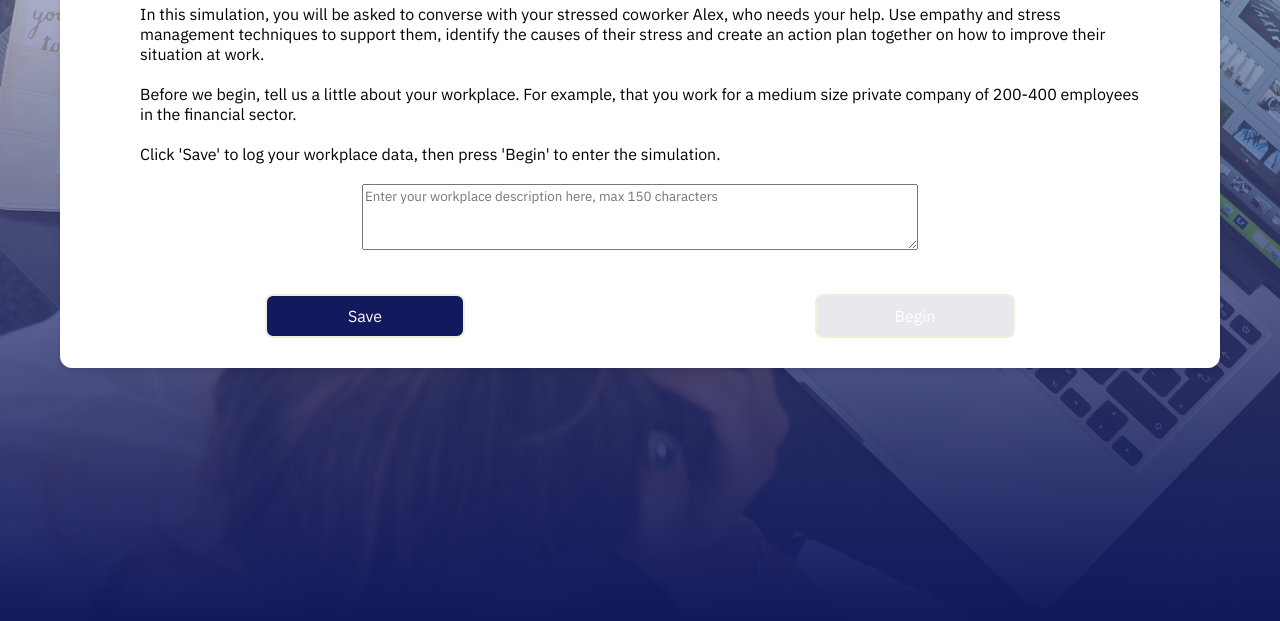
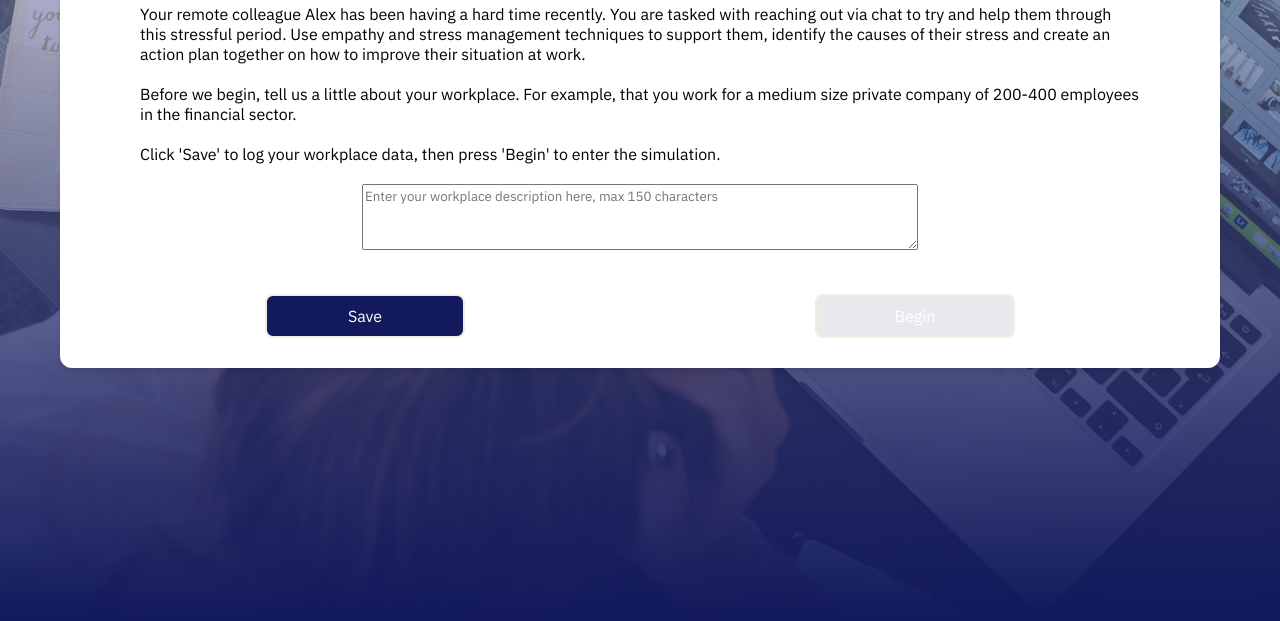
Before and after one commit to rhAIMcham/Claude, a website: page ConsolingColleague/public/index.html in a window 1280 px wide. Shown: the part 179-800 px from the top of the page. Drawn offline with Linux system fonts and the light colour scheme.

Commit message:
edit to instruction

```diff
--- a/ConsolingColleague/public/index.html
+++ b/ConsolingColleague/public/index.html
@@ -280,7 +280,7 @@
     <div class="containment">
         <div class="intro">
             <h1>Managing Stress and Burnout Simulation</h1>
-            <p>In this simulation, you will be asked to converse with your stressed coworker Alex, who needs your help. Use empathy and stress management techniques to support them, identify the causes of their stress and create an action plan together on how to improve their situation at work.</p>
+            <p>Your remote colleague Alex has been having a hard time recently. You are tasked with reaching out via chat to try and help them through this stressful period. Use empathy and stress management techniques to support them, identify the causes of their stress and create an action plan together on how to improve their situation at work.</p>
             <p id="workplaceRequest">Before we begin, tell us a little about your workplace. For example, that you work for a medium size private company of 200-400 employees in the financial sector.
             <br> <br>Click 'Save' to log your workplace data, then press 'Begin' to enter the simulation.</p>
         <textarea id="workplaceData"  maxlength="150" placeholder="Enter your workplace description here, max 150 characters"></textarea></div>
```
